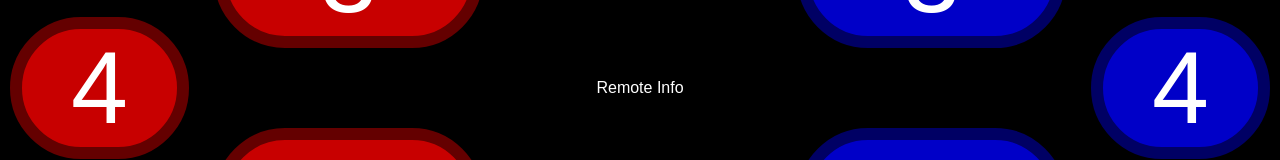
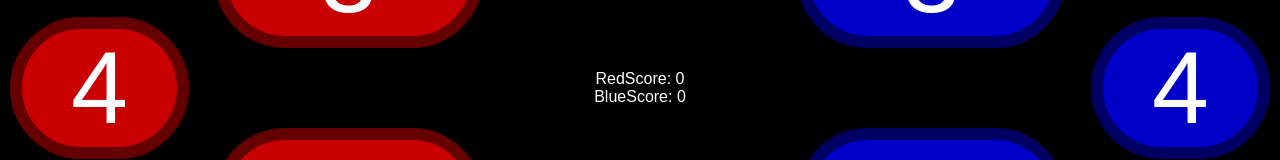
Before and after one commit to CY-Cheung/TKD-React-App, a React (Create React App) app: page / in a window 1280 px wide. Shown: the part 952-1112 px from the top of the page. Built offline with nearby package versions, Linux system fonts and the light colour scheme; no server answers; the database is empty.

Commit message:
Firebase added, real-time score enabled.

```diff
--- a/package.json
+++ b/package.json
@@ -3,6 +3,8 @@
   "version": "0.1.0",
   "private": true,
   "dependencies": {
+    "@firebase/app": "^0.11.1",
+    "@firebase/firestore": "^4.7.8",
     "cra-template": "1.2.0",
     "firebase": "^11.3.1",
     "react": "^19.0.0",
--- a/src/components/button/button.css
+++ /dev/null
@@ -1,7 +0,0 @@
-.button {
-    color: white;
-    border: solid 1vw;
-    border-radius: 50vh;
-    margin: 0%;
-	display: block;
-}
--- a/src/components/button/button.jsx
+++ /dev/null
@@ -1,16 +0,0 @@
-import './button.css';
-
-function Button({ label, borderColor, background }) {
-    const buttonStyle = {
-        borderColor: borderColor,
-        background: background,
-
-    };
-    return (
-        <button className="button" style={buttonStyle}>
-            { label }
-        </button>
-    );
-}
-
-export default Button;
--- /dev/null
+++ b/src/firebase/firebase.js
@@ -0,0 +1,18 @@
+import { initializeApp } from "firebase/app";
+import { getFirestore } from "firebase/firestore";
+
+const firebaseConfig = {
+    apiKey: "AIzaSyAWmDDr3A7r0Jg1bxh-XjHjAkM_RCdlHQk",
+    authDomain: "tkd-react-app.firebaseapp.com",
+    projectId: "tkd-react-app",
+    storageBucket: "tkd-react-app.firebasestorage.app",
+    messagingSenderId: "131767355176",
+    appId: "1:131767355176:web:4955187fe336e69f7bf21d",
+    measurementId: "G-TNYHYGHZ8C"
+};
+
+// 初始化Firebase
+const app = initializeApp(firebaseConfig);
+const db = getFirestore(app);
+
+export { db };
--- a/src/index.js
+++ b/src/index.js
@@ -5,6 +5,7 @@ import App from './App';
 import reportWebVitals from './reportWebVitals';
 
 const root = ReactDOM.createRoot(document.getElementById('root'));
+
 root.render(
   <React.StrictMode>
     <App />
--- a/src/kyorugi/remote/remote.css
+++ b/src/kyorugi/remote/remote.css
@@ -57,10 +57,13 @@
     gap: 10vh;
 }
 
-.button {
+button {
     font-size: 8vw;
     width: 90%;
     height: 100%;
     flex: 1;
     cursor: pointer;
+    color: white;
+    border: solid 1vw;
+    border-radius: 16vw;
 }
--- a/src/kyorugi/remote/remote.jsx
+++ b/src/kyorugi/remote/remote.jsx
@@ -1,32 +1,65 @@
+import React, { useEffect, useState } from 'react';
+import { doc, updateDoc, increment, onSnapshot } from "firebase/firestore";
+import { db } from '../../firebase/firebase';
 import './remote.css';
-import Button from '../../components/button/button';
 
 function Remote() {
+  const [redScore, setRedScore] = useState(0);
+  const [blueScore, setBlueScore] = useState(0);
+
+  // 監聽分數變化
+  useEffect(() => {
+    const scoreRef = doc(db, "MATCH A1001", "ROUND 1");
+    const unsubscribe = onSnapshot(scoreRef, (doc) => {
+      if (doc.exists()) {
+        const data = doc.data();
+        setRedScore(data.RedScore || 0);
+        setBlueScore(data.BlueScore || 0);
+      }
+    });
+
+    // 清理監聽器
+    return () => unsubscribe();
+  }, []);
+
+  const updateScore = async (team, round, score) => {
+    const scoreRef = doc(db, "MATCH A1001", `ROUND ${round}`); // 直接使用新的文檔名稱
+    try {
+      await updateDoc(scoreRef, {
+        [`${team}Score`]: increment(score)
+      });
+      console.log(`${team}Score updated by ${score}`);
+    } catch (e) {
+      console.error("Error updating score: ", e);
+    }
+  };
+
   return (
     <div className="Remote">
       <div className="Left">
         <div className="Col145">
-          <Button label="5" borderColor="var(--red-bg-color)" background="var(--red-pt-color)" />
-          <Button label="4" borderColor="var(--red-bg-color)" background="var(--red-pt-color)" />
-          <Button label="1" borderColor="var(--red-bg-color)" background="var(--red-pt-color)" />
+          <button onClick={() => updateScore('Red', 1, 5)} style={{ borderColor: 'var(--red-bg-color)', background: 'var(--red-pt-color)' }}> 5 </button>
+          <button onClick={() => updateScore('Red', 1, 4)} style={{ borderColor: 'var(--red-bg-color)', background: 'var(--red-pt-color)' }}> 4 </button>
+          <button onClick={() => updateScore('Red', 1, 1)} style={{ borderColor: 'var(--red-bg-color)', background: 'var(--red-pt-color)' }}> 1 </button>
         </div>
         <div className="Col23">
-          <Button label="3" borderColor="var(--red-bg-color)" background="var(--red-pt-color)" />
-          <Button label="2" borderColor="var(--red-bg-color)" background="var(--red-pt-color)" />
+          <button onClick={() => updateScore('Red', 1, 3)} style={{ borderColor: 'var(--red-bg-color)', background: 'var(--red-pt-color)' }}> 3 </button>
+          <button onClick={() => updateScore('Red', 1, 2)} style={{ borderColor: 'var(--red-bg-color)', background: 'var(--red-pt-color)' }}> 2 </button>
         </div>
       </div>
       <div className="Center">
-        Remote Info
+        <p>RedScore: {redScore}</p>
+        <p>BlueScore: {blueScore}</p>
       </div>
       <div className="Right">
         <div className="Col23">
-          <Button label="3" borderColor="var(--blue-bg-color)" background="var(--blue-pt-color)" />
-          <Button label="2" borderColor="var(--blue-bg-color)" background="var(--blue-pt-color)" />
+          <button onClick={() => updateScore('Blue', 1, 3)} style={{ borderColor: 'var(--blue-bg-color)', background: 'var(--blue-pt-color)' }}> 3 </button>
+          <button onClick={() => updateScore('Blue', 1, 2)} style={{ borderColor: 'var(--blue-bg-color)', background: 'var(--blue-pt-color)' }}> 2 </button>
         </div>
         <div className="Col145">
-          <Button label="5" borderColor="var(--blue-bg-color)" background="var(--blue-pt-color)" />
-          <Button label="4" borderColor="var(--blue-bg-color)" background="var(--blue-pt-color)" />
-          <Button label="1" borderColor="var(--blue-bg-color)" background="var(--blue-pt-color)" />
+          <button onClick={() => updateScore('Blue', 1, 5)} style={{ borderColor: 'var(--blue-bg-color)', background: 'var(--blue-pt-color)' }}> 5 </button>
+          <button onClick={() => updateScore('Blue', 1, 4)} style={{ borderColor: 'var(--blue-bg-color)', background: 'var(--blue-pt-color)' }}> 4 </button>
+          <button onClick={() => updateScore('Blue', 1, 1)} style={{ borderColor: 'var(--blue-bg-color)', background: 'var(--blue-pt-color)' }}> 1 </button>
         </div>
       </div>
     </div>
--- a/src/kyorugi/scoreboard/scoreboard.jsx
+++ b/src/kyorugi/scoreboard/scoreboard.jsx
@@ -1,5 +1,7 @@
 import './scoreboard.css';
-import { useState, useEffect } from 'react';
+import React, { useEffect, useState } from 'react';
+import { doc, updateDoc, increment, onSnapshot } from "firebase/firestore";
+import { db } from '../../firebase/firebase';
 
 function Scoreboard() {
   const [isYellow, setIsYellow] = useState(false);
@@ -39,6 +41,24 @@ function Scoreboard() {
         };
     }, []);
 
+  const [redScore, setRedScore] = useState(0);
+  const [blueScore, setBlueScore] = useState(0);
+
+  // 監聽分數變化
+    useEffect(() => {
+      const scoreRef = doc(db, "MATCH A1001", "ROUND 1");
+      const unsubscribe = onSnapshot(scoreRef, (doc) => {
+        if (doc.exists()) {
+          const data = doc.data();
+          setRedScore(data.RedScore || 0);
+          setBlueScore(data.BlueScore || 0);
+        }
+      });
+
+      // 清理監聽器
+      return () => unsubscribe();
+    }, []);
+
   return (
     <div className="Scoreboard">
       <div className="container">
@@ -51,7 +71,7 @@ function Scoreboard() {
             <div className="middle" style={{flexDirection: isRowReversed ? 'row-reverse' : 'row' }}>
               <div className="leftLog log"></div>
               <div className="leftPoints points">
-                0
+                {redScore}
               </div>
             </div>
             <div className="bottom" style={{flexDirection: isRowReversed ? 'row-reverse' : 'row' }}>
@@ -74,7 +94,7 @@ function Scoreboard() {
               </div>
             </div>
             <div className="game">
-              <div className="timer gameTimer">
+              <div className="timer gameTimer" onClick={toggleColor}>
                 2:00
               </div>
               <div className="timeOut gameTimeOut" onClick={toggleColor}
@@ -90,7 +110,7 @@ function Scoreboard() {
           <div className="right">
             <div className="middle" style={{flexDirection: isRowReversed ? 'row-reverse' : 'row' }}>
               <div className="rightPoints points">
-                0
+                {blueScore}
               </div>
               <div className="rightLog log"></div>
             </div>
```
Also changed, not shown: 1 other file (tests, documents, lock files or other folders).
